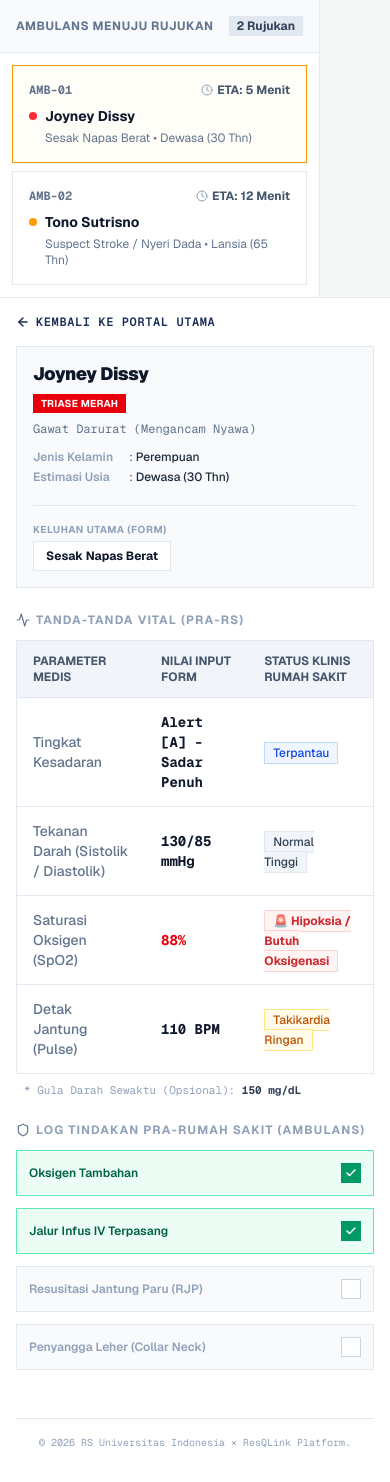
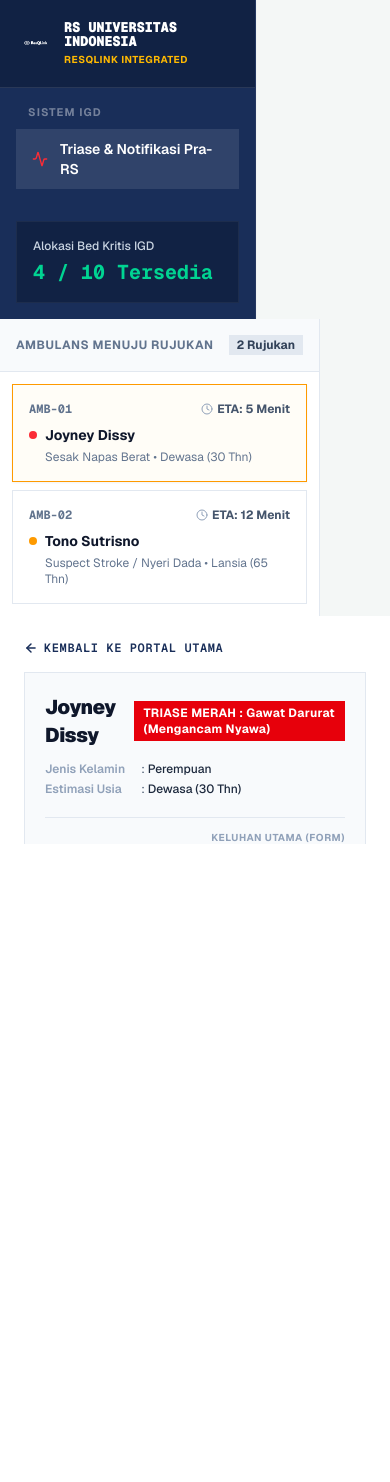
Before and after one commit to vinkakniv/resqlink-hospital-dashboard, a Next.js app: page /dashboard in a window 390 px wide. After the commit the page ends 844 px from the top, so only its background shows below. Built offline with nearby package versions, Linux system fonts and the light colour scheme.

Commit message:
feat: fix dashboard interface

```diff
--- a/app/dashboard/page.tsx
+++ b/app/dashboard/page.tsx
@@ -65,52 +65,41 @@ export default function HospitalDashboard() {
   const [selectedAmb, setSelectedAmb] = useState(incomingAmbulancesDummy[0]);
 
   return (
-    <div className="flex flex-col lg:flex-row h-auto lg:h-screen bg-[#F4F7F6] text-[#1E293B] antialiased font-sans w-full overflow-x-hidden">
+    <div className="flex flex-col md:flex-row h-screen w-full bg-[#F4F7F6] text-[#1E293B] antialiased font-sans overflow-hidden">
 
-      {/* 1. COMPLEMENTARY SIDEBAR */}
-      <div className="hidden lg:block shrink-0">
+      {/* 1. SIDEBAR COLUMN */}
       <HospitalSidebar availableBeds={4} totalBeds={10} />
-      </div>
-
-      {/* BODY SPLIT SYSTEM LAYOUT */}
-      <main className="flex-1 flex flex-col lg:flex-row w-full min-w-0">
 
       {/* 2. PANEL ANTRIAN KIRI */}
-        <div className="w-full lg:w-80 shrink-0 border-b lg:border-b-0 lg:border-r border-slate-200">
       <AmbulanceQueuePanel
         ambulances={incomingAmbulancesDummy}
         selectedId={selectedAmb.id}
         onSelect={setSelectedAmb}
       />
-        </div>
 
-        {/* PANEL MONITOR UTAMA */}
-        <section className="flex-1 bg-white p-4 sm:p-6 overflow-y-auto flex flex-col justify-between min-w-0">
-
+      {/* 3. PANEL MONITOR DATA UTAMA */}
+      <section className="flex-1 bg-white p-6 overflow-y-auto flex flex-col justify-between min-w-0">
         <div>
           {/* NAVIGASI KEMBALI */}
           <div className="mb-4 flex items-center text-left">
             <Link
-                href="/"
+              href="/hospital"
               className="inline-flex items-center gap-1.5 text-xs font-semibold text-[#192e59] hover:text-red-600 transition-colors font-mono uppercase tracking-wider"
             >
               <ArrowLeft size={14} strokeWidth={2.5} /> Kembali Ke Portal Utama
             </Link>
           </div>
 
-            {/* 1. DATA IDENTITAS & KELUHAN UTAMA (FORM BAGIAN 1) */}
-            <div className="border border-slate-200 rounded-none p-4 sm:p-5 bg-slate-50 mb-6 flex flex-col sm:flex-row justify-between items-start gap-4 sm:gap-0">
-              <div className="text-left w-full sm:w-auto">
-                <div className="flex flex-col sm:flex-row sm:items-center gap-2 mb-2">
-                  <h1 className="text-lg sm:text-xl font-black tracking-tight text-slate-900 leading-tight">{selectedAmb.patient.name}</h1>
-                  <span className={`inline-block px-2 py-0.5 rounded-none text-[10px] font-bold text-white tracking-wide w-max ${
+          {/* DATA IDENTITAS & KELUHAN UTAMA (FORM BAGIAN 1) */}
+          <div className="border border-slate-200 rounded-none p-5 bg-slate-50 mb-6 flex flex-col sm:flex-row justify-between items-start gap-4 sm:gap-0">
+            <div className="text-left">
+              <div className="flex items-center gap-3 mb-2">
+                <h1 className="text-xl font-black tracking-tight text-slate-900">{selectedAmb.patient.name}</h1>
+                <span className={`px-2.5 py-1 rounded-none text-xs font-bold text-white tracking-wide ${
                   selectedAmb.patient.triage === "MERAH" ? "bg-red-600" : "bg-amber-500"
                 }`}>
-                    TRIASE {selectedAmb.patient.triage}
+                  TRIASE {selectedAmb.patient.triage} : {selectedAmb.patient.triageDesc}
                 </span>
-                </div>
-                <div className="text-xs text-slate-500 font-mono mb-2 block sm:hidden">
-                  {selectedAmb.patient.triageDesc}
               </div>
               <table className="text-xs text-slate-600 border-separate border-spacing-x-4 border-spacing-y-1 -ml-4">
                 <tbody>
@@ -126,36 +115,30 @@ export default function HospitalDashboard() {
               </table>
             </div>
 
-              {/* Box Keluhan Kanan */}
-              <div className="text-left sm:text-right w-full sm:w-auto pt-4 sm:pt-0 border-t sm:border-t-0 sm:border-l border-slate-200 sm:pl-6 flex flex-col items-start sm:items-end">
+            <div className="text-right w-full sm:w-auto border-t sm:border-t-0 sm:border-l border-slate-200 pt-3 sm:pt-0 sm:pl-6">
               <span className="text-[10px] uppercase font-bold text-slate-400 block tracking-wider mb-1">Keluhan Utama (Form)</span>
-                <div className="px-3 py-1.5 bg-white border border-slate-200 rounded-none text-xs sm:text-sm font-bold text-slate-900 inline-block">
+              <div className="px-3 py-1.5 bg-white border border-slate-200 rounded-none text-sm font-bold text-slate-900 inline-block">
                 {selectedAmb.patient.complaint}
               </div>
             </div>
           </div>
 
-            {/* 3. COMPONENT MONITOR TABEL PARAMETER TANDA VITAL (FORM BAGIAN 2) */}
+          {/* COMPONENT MONITOR TABEL PARAMETER TANDA VITAL (FORM BAGIAN 2) */}
           <PatientVitalsTable vitals={selectedAmb.vitals} />
 
           <div className="my-2" />
 
-            {/* 4. COMPONENT LOG CEKLIST TINDAKAN MEDIS AMBULANS (FORM BAGIAN 3) */}
+          {/* COMPONENT LOG CEKLIST TINDAKAN MEDIS AMBULANS (FORM BAGIAN 3) */}
           <PreHospitalActionsLog actions={selectedAmb.actions} />
         </div>
 
-          {/* 5. FOOTER DASHBOARD INTERNAL */}
-          <footer className="mt-12 py-4 border-t border-slate-200 flex flex-col sm:flex-row justify-between items-center gap-2 text-[10px] sm:text-[11px] text-slate-400 font-mono text-center sm:text-left">
-            <div>
-              &copy; 2026 RS Universitas Indonesia × ResQLink Platform.
-            </div>
-            <div className="text-slate-500 hidden sm:block">
-              NODE_ID: LIVE-IGD-STATION-01
-            </div>
+        {/* FOOTER */}
+        <footer className="mt-12 py-4 border-t border-slate-200 flex flex-col sm:flex-row justify-between items-center gap-2 text-[11px] text-slate-400 font-mono">
+          <div>&copy; 2026 RS Universitas Indonesia × ResQLink Platform.</div>
+          <div>NODE_ID: LIVE-IGD-STATION-01</div>
         </footer>
+      </section>
 
-        </section>
-      </main>
     </div>
   );
 }
--- a/app/page.tsx
+++ b/app/page.tsx
@@ -102,9 +102,8 @@ export default function HospitalHomepage() {
                       Memantau form input data pasien secara real-time dari driver/perawat ambulans mencakup data identitas, status 4 parameter tanda vital, serta log tindakan pra-hospital.
                     </p>
                   </div>
-                  {/* PERBAIKAN: Mengubah rute agar mengarah ke folder internal /hospital/dashboard */}
                   <Link
-                    href="/hospital/dashboard"
+                    href="/dashboard"
                     className="w-full sm:w-auto bg-[#192e59] hover:bg-[#122242] text-white px-4 py-2 text-xs font-bold uppercase tracking-wider rounded-none transition-colors whitespace-nowrap shadow-xs text-center"
                   >
                     Masuk Modul &rarr;
--- a/components/hospital/HospitalSidebar.tsx
+++ b/components/hospital/HospitalSidebar.tsx
@@ -11,11 +11,10 @@ interface HospitalSidebarProps {
 
 export default function HospitalSidebar({ availableBeds, totalBeds }: HospitalSidebarProps) {
   return (
-    <aside className="w-64 bg-[#192e59] text-white flex flex-col justify-between shadow-xs">
+    <aside className="w-64 bg-[#192e59] text-white flex flex-col justify-between shadow-xs border-r border-white/5 shrink-0">
       <div>
         {/* Brand Header */}
         <div className="p-5 border-b border-white/10 bg-[#112244] flex items-center gap-3 text-left">
-          {/* Logo ResQLink */}
           <div className="shrink-0 rounded-none">
             <Image
               src="/assets/images/ResQLink_Logo.png"
@@ -26,9 +25,8 @@ export default function HospitalSidebar({ availableBeds, totalBeds }: HospitalSi
             />
           </div>
 
-          {/* Detail Nama Rumah Sakit Instansi */}
-          <div className="flex flex-col">
-            <span className="text-sm font-black tracking-tight leading-none text-white font-mono">
+          <div className="flex flex-col min-w-0">
+            <span className="text-sm font-black tracking-tight leading-none text-white font-mono break-words">
               RS UNIVERSITAS INDONESIA
             </span>
             <span className="text-[10px] text-amber-400 font-bold tracking-wider uppercase mt-1">
@@ -39,14 +37,15 @@ export default function HospitalSidebar({ availableBeds, totalBeds }: HospitalSi
 
         {/* Navigation Menu */}
         <nav className="p-4 space-y-1">
-          <div className="text-[11px] uppercase font-bold text-white/40 px-3 mb-2 tracking-widest">Sistem IGD</div>
+          <div className="text-[11px] uppercase font-bold text-white/40 px-3 mb-2 tracking-widest text-left">Sistem IGD</div>
           <button className="w-full text-left px-4 py-2.5 bg-white/10 text-white font-semibold rounded-none text-sm flex items-center gap-3 transition-colors">
-            <Activity size={16} className="text-red-500" /> Triase & Notifikasi Pra-RS
+            <Activity size={16} className="text-red-500 shrink-0" /> Triase & Notifikasi Pra-RS
           </button>
         </nav>
       </div>
 
-      <div className="p-4 m-4 bg-[#112244] rounded-none border border-white/5">
+      {/* Status Indikator Kapasitas */}
+      <div className="p-4 m-4 bg-[#112244] rounded-none border border-white/5 text-left">
         <div className="text-xs text-slate-300 font-medium">Alokasi Bed Kritis IGD</div>
         <div className="text-xl font-bold text-emerald-400 mt-1 font-mono">
           {availableBeds} / {totalBeds} Tersedia
```
Lines whose indentation alone changed are shown as unchanged.
